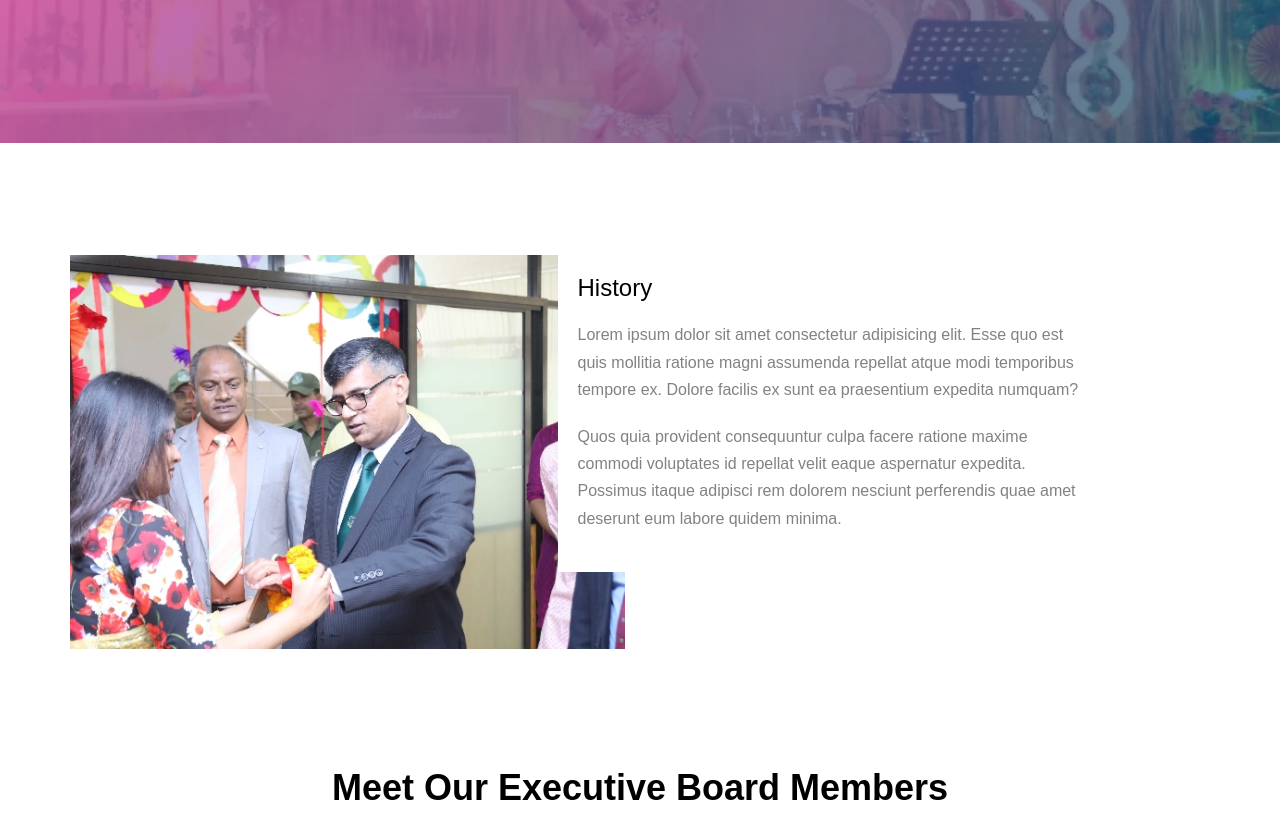
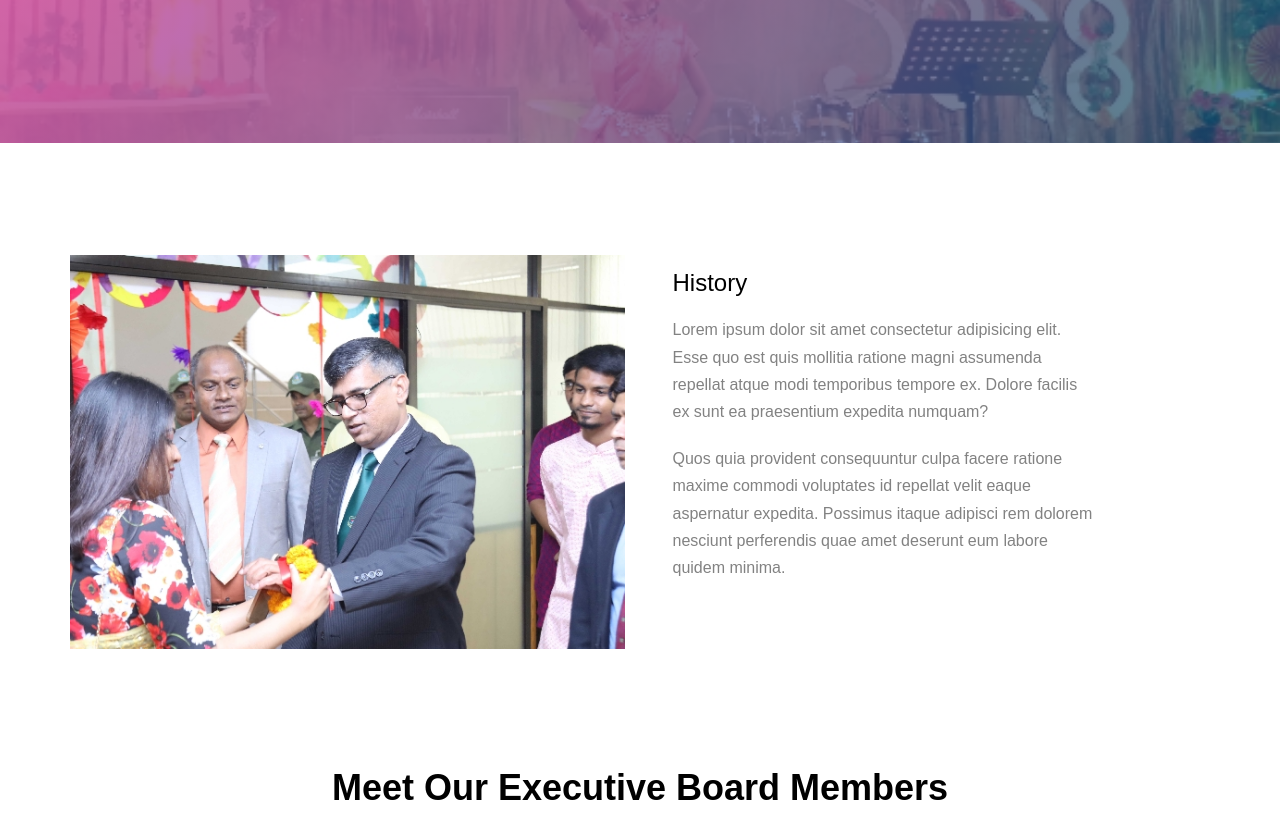
Before and after one commit to abirmunna/Devops, a plain HTML site: page about.html in a window 1280 px wide. Shown: the part 457-1273 px from the top of the page. Drawn offline with Linux system fonts and the light colour scheme; files whose address does not match are found by name.

Commit message:
history update

```diff
--- a/css/style.css
+++ b/css/style.css
@@ -388,7 +388,8 @@ h1, h2, h3, h4, h5, h6, figure {
 }
 .about-content .desc {
   background: #fff;
-  padding: 20px;
+  padding: 15px;
+  margin-left: 100px;
 }
 
 .fh5co-staff {
```
